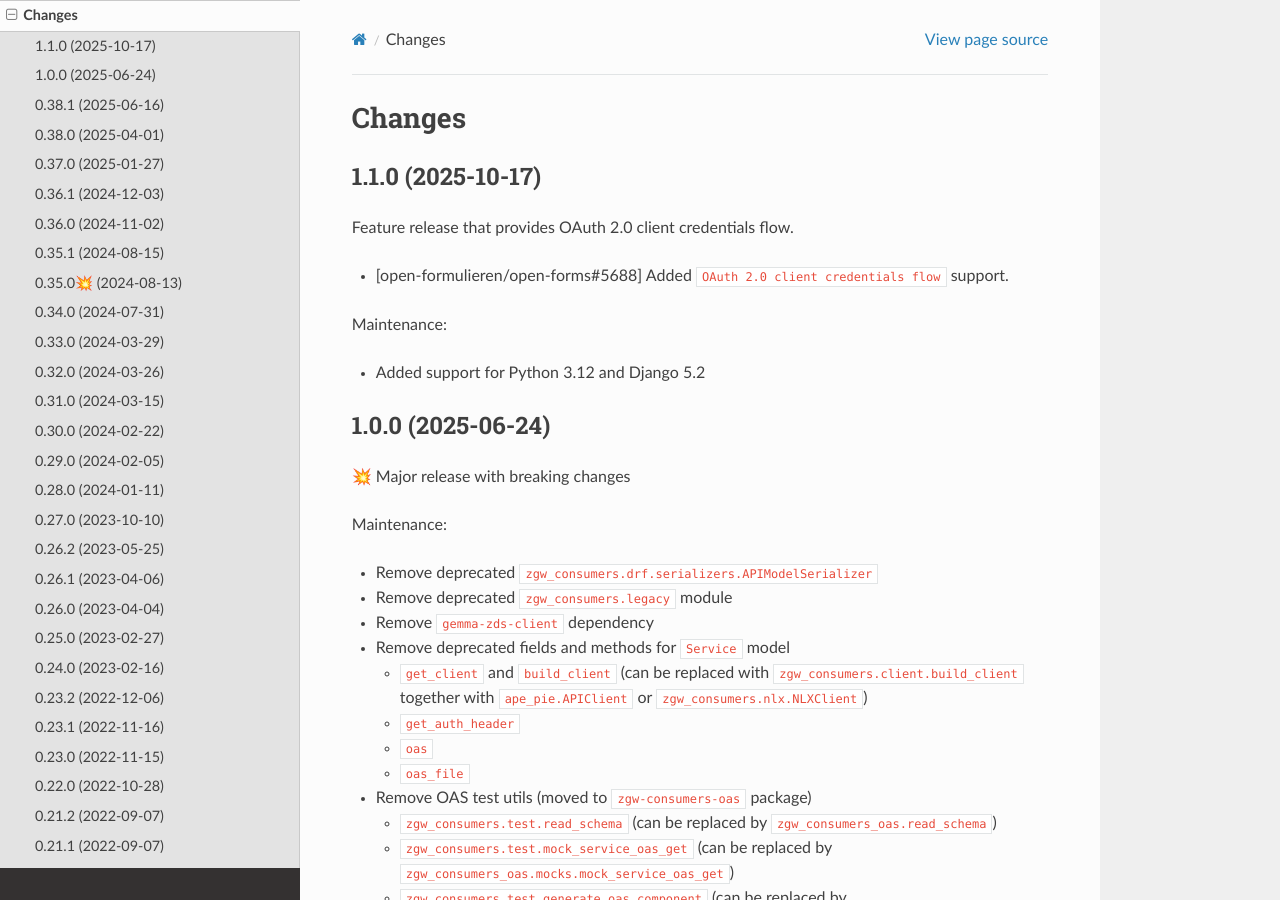
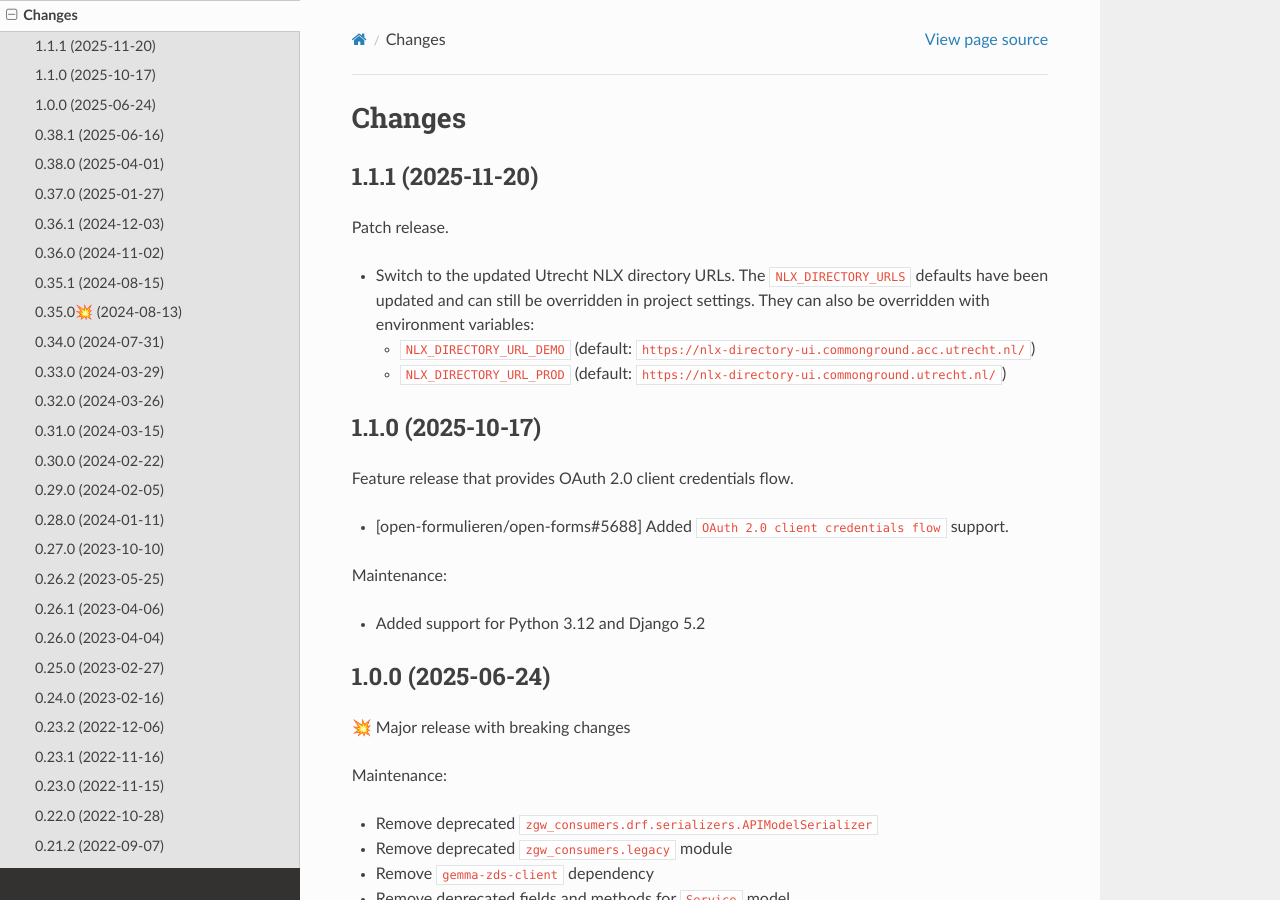
Before and after one commit to maykinmedia/zgw-consumers, a Sphinx documentation site: the page built from docs/changelog.rst, in a window 1280 px wide and 900 px high. Built offline with Sphinx 7.4.7 and the Read the Docs theme 3.1.0, drawn with Linux system fonts in a browser that asks for light colours.

Commit message:
:bookmark: [#122] Release 1.1.1

```diff
--- a/CHANGELOG.rst
+++ b/CHANGELOG.rst
@@ -1,5 +1,15 @@
 Changes
 =======
+
+1.1.1 (2025-11-20)
+-------------------
+
+Patch release.
+
+* Switch to the updated Utrecht NLX directory URLs. The ``NLX_DIRECTORY_URLS`` defaults have been updated and can still be overridden in project settings. They can also be overridden with environment variables:
+
+  * ``NLX_DIRECTORY_URL_DEMO`` (default: ``https://nlx-directory-ui.commonground.acc.utrecht.nl/``)
+  * ``NLX_DIRECTORY_URL_PROD`` (default: ``https://nlx-directory-ui.commonground.utrecht.nl/``)
 
 1.1.0 (2025-10-17)
 -------------------
--- a/README.rst
+++ b/README.rst
@@ -5,7 +5,7 @@
 Welcome to ZGW Consumers' documentation!
 ========================================
 
-:Version: 1.1.0
+:Version: 1.1.1
 :Source: https://github.com/maykinmedia/zgw-consumers
 :Keywords: OpenAPI, Zaakgericht Werken, Common Ground, NLX
 
--- a/docs/conf.py
+++ b/docs/conf.py
@@ -25,7 +25,7 @@ copyright = "2022, Maykin Media"
 author = "Maykin Media"
 
 # The full version, including alpha/beta/rc tags
-release = "1.1.0"
+release = "1.1.1"
 
 
 # -- General configuration ---------------------------------------------------
--- a/pyproject.toml
+++ b/pyproject.toml
@@ -4,7 +4,7 @@ build-backend = "setuptools.build_meta"
 
 [project]
 name = "zgw-consumers"
-version = "1.1.0"
+version = "1.1.1"
 description = "Configuration for service (OpenAPI 3 or other) consumers"
 authors = [
     {name = "Maykin Media", email = "support@maykinmedia.nl"}
@@ -107,7 +107,7 @@ markers = [
 ]
 
 [tool.bumpversion]
-current_version = "1.1.0"
+current_version = "1.1.1"
 files = [
     {filename = "pyproject.toml"},
     {filename = "README.rst"},
```
Also changed, not shown: 1 other file.
